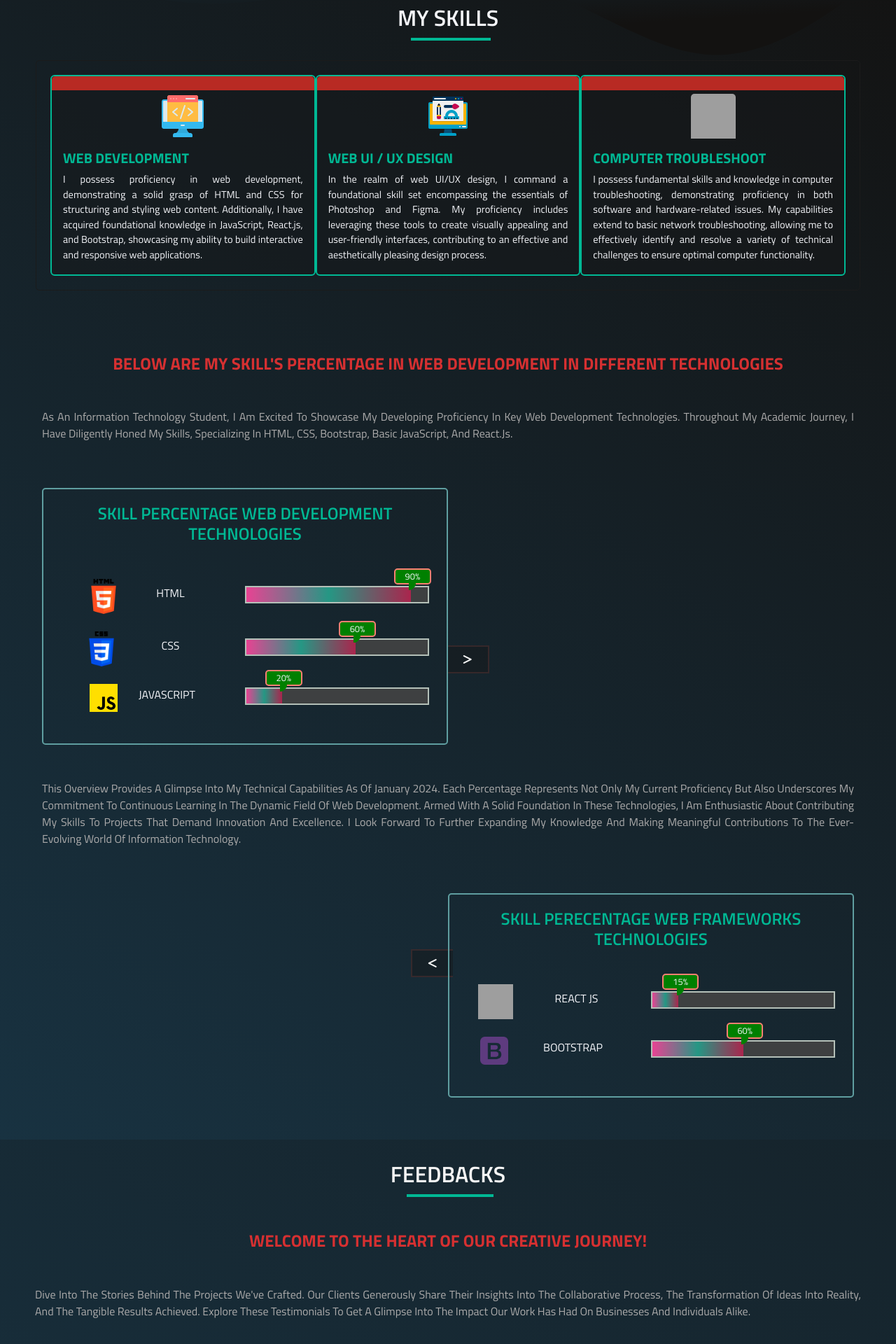
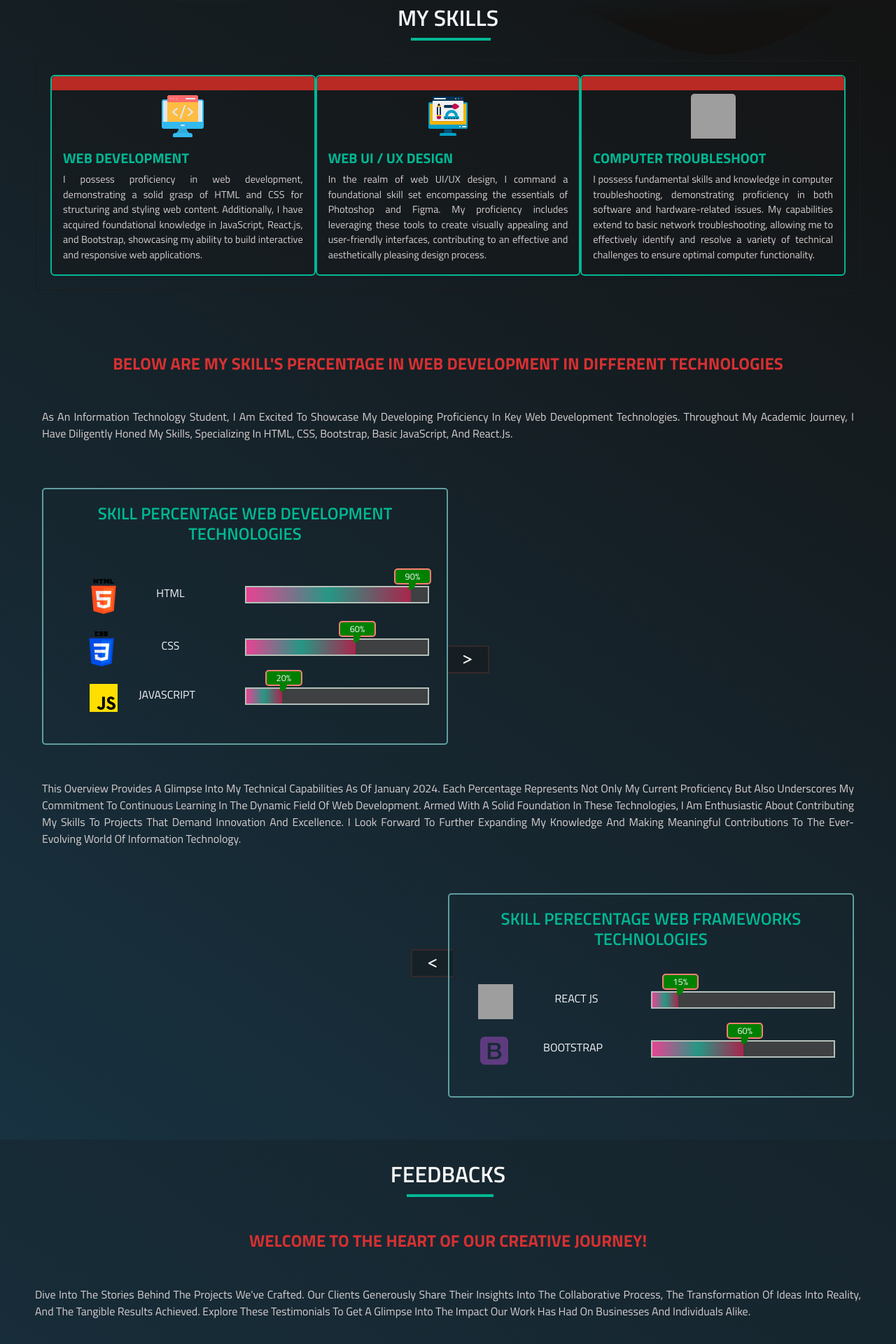
Before and after one commit to Jericho-Paningbatan/Native-Portfolio-Website, a PHP site: page / in a window 1280 px wide. Shown: the part 747-2667 px from the top of the page at 70% size. Run offline with PHP 8.4, Linux system fonts and the light colour scheme; some libraries are stand-ins or nearby versions; grey boxes are pictures that could not be loaded.

Commit message:
10:54 pm

```diff
--- a/css/styles.css
+++ b/css/styles.css
@@ -589,6 +589,7 @@ left: 19px;
   font-size: 0.9rem;
   font-family: var(--font-styles);
   text-align: justify;
+  color: rgb(216, 208, 208);
 }
 
 
@@ -613,7 +614,7 @@ left: 19px;
 }
 .percent-intro p{
   text-transform: capitalize;
-  color: rgb(172, 171, 171);
+  color: rgb(216, 208, 208);
   text-align: justify;
   margin-top: 50px;
   font-size: 1rem;
@@ -728,7 +729,7 @@ left: 19px;
 
 .info-webcon p, .info-webcon2 p{
   margin-top: 30px;
-  color: whitesmoke;
+  color: rgb(216, 208, 208);
   text-align: justify;
   font-size: 1rem;
 }
--- a/css/styles2.css
+++ b/css/styles2.css
@@ -61,7 +61,7 @@
 .h2-con p{
   font-size: 1rem;
   text-align: justify;
-  color: rgb(172, 171, 171);
+  color: rgb(216, 208, 208);
   text-transform: capitalize;
   margin-top: 50px;
 }
@@ -124,7 +124,7 @@ margin-bottom: 10px;
 
 }
 .card-sayings p{
-  color: rgb(235, 234, 234);
+  color: rgb(216, 208, 208) ;
 
   margin-top: 40px;
   font-style: italic;
```
